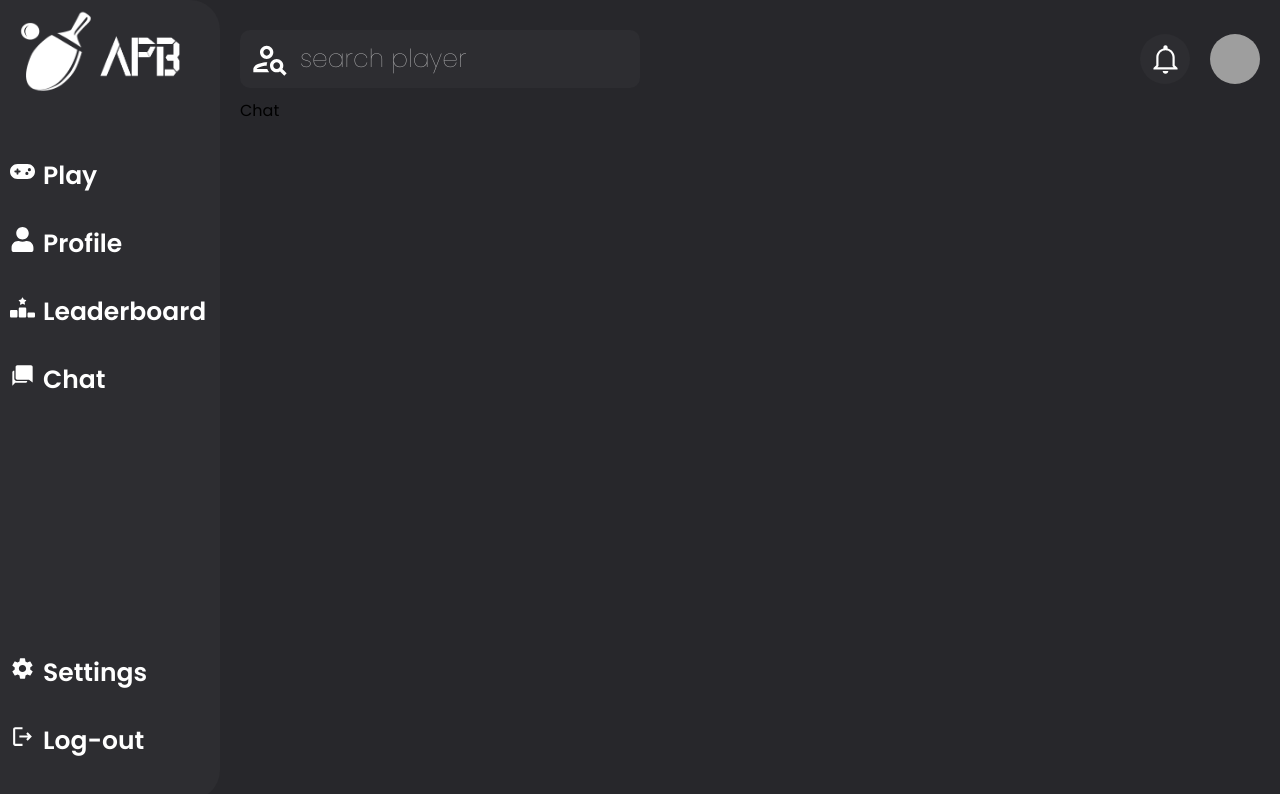
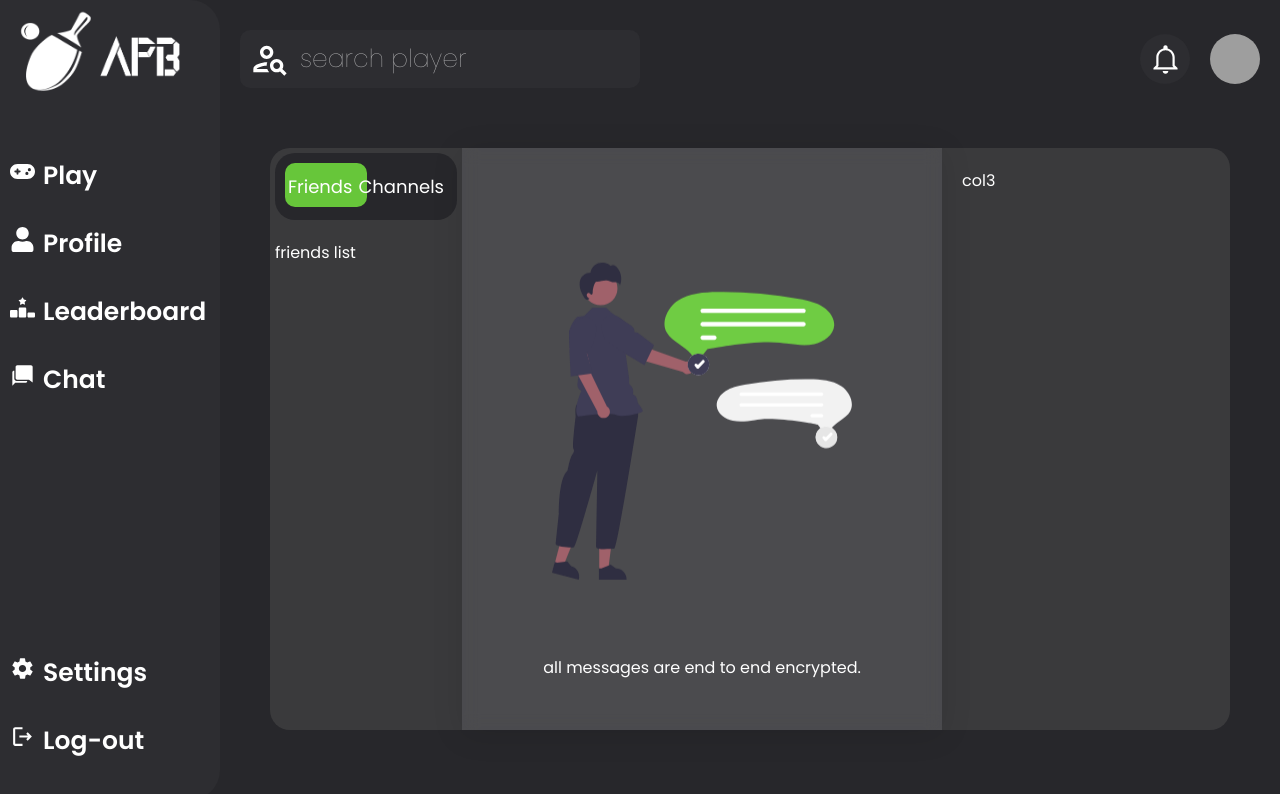
Before and after one commit to YassineElHajjami0/Trenscendence, a Next.js app: page /chat in a window 1280 px wide. Shown: the top 794 px of the page. Built offline with nearby package versions, Linux system fonts and the light colour scheme; grey boxes are pictures that could not be loaded.

Commit message:
working on chat

```diff
--- /dev/null
+++ b/app/chat/chat.css
@@ -0,0 +1,117 @@
+.chat_channels_container {
+  color: #ffffff;
+  display: flex;
+  height: 100%;
+  border-radius: 20px;
+  padding: 100px 200px;
+}
+.chat_channels_container .col1 {
+  width: 20%;
+  background-color: #4f4e4e80;
+  border-top-left-radius: inherit;
+  border-bottom-left-radius: inherit;
+  padding: 20px;
+}
+.chat_channels_container .col1 .switcher {
+  display: flex;
+  justify-content: space-around;
+  background-color: #27272b;
+  padding: 20px 10px;
+  text-align: center;
+  border-radius: 20px;
+  position: relative;
+  margin-bottom: 20px;
+}
+.chat_channels_container .col1 .switcher button {
+  color: white;
+  background-color: transparent;
+  font-size: 20px;
+  border: none;
+  outline: none;
+  cursor: pointer;
+  z-index: 2;
+}
+.chat_channels_container .col1 .switcher .selectedColor {
+  position: absolute;
+  width: 45%;
+  height: 65%;
+  border-radius: 10px;
+  z-index: 1;
+  top: 10px;
+  background-color: #67c63a;
+  transition: 0.3s;
+}
+.chat_channels_container .col1 .switcher .selectedColor .toleft {
+  transition: 0.3s;
+  animation: toleft 1s ease-in-out 1;
+  /* left: 10px; */
+}
+.chat_channels_container .col1 .switcher .selectedColor .toright {
+  transition: 0.3s;
+  right: 15px;
+}
+@keyframes toleft {
+  0% {
+    right: 15px;
+  }
+  100% {
+    left: 10px;
+  }
+}
+
+.chat_channels_container .col2 {
+  width: 50%;
+}
+.chat_channels_container .col3 {
+  width: 30%;
+  background-color: #4f4e4e80;
+  border-top-right-radius: inherit;
+  border-bottom-right-radius: inherit;
+  padding: 20px;
+}
+
+.chat_channels_container .col2 .svgHolder {
+  padding: 50px 0;
+  background: rgba(255, 255, 255, 0.17);
+  box-shadow: 0 4px 30px rgba(0, 0, 0, 0.1);
+  backdrop-filter: blur(7.8px);
+  -webkit-backdrop-filter: blur(7.8px);
+  display: flex;
+  flex-direction: column;
+  justify-content: center;
+  align-items: center;
+  height: 100%;
+}
+.chat_channels_container .col2 .svgHolder .svgImage {
+  flex: 1;
+  transition: 0.3s;
+  animation: updown 2s ease-in-out infinite;
+}
+@keyframes updown {
+  50% {
+    transform: translateY(-10px);
+  }
+}
+
+@media (max-width: 1440px) {
+  .chat_channels_container {
+    padding: 50px 30px;
+  }
+  .chat_channels_container .col1 {
+    padding: 5px;
+  }
+  .chat_channels_container .col1 .switcher button {
+    font-size: 18px;
+  }
+}
+@media (max-width: 1024px) {
+  .chat_channels_container {
+    padding: 50px 30px;
+  }
+  .chat_channels_container .col1 {
+    padding: 5px;
+  }
+  .chat_channels_container .col1 .switcher button {
+    font-size: 18px;
+  }
+}
--- a/app/chat/page.tsx
+++ b/app/chat/page.tsx
@@ -1,9 +1,66 @@
-import React from 'react'
+"use client";
+import React, { useState } from "react";
+import "./chat.css";
+import Image from "next/image";
 
 const Chat = () => {
+  const [mode, setMode] = useState("friends");
+  const [selectedFriend, setSelectedFriend] = useState("none");
+  const [selectedChannel, setSelectedChannel] = useState("none");
+
   return (
-    <div>Chat</div>
-  )
-}
+    <div className="chat_channels_container">
+      <div className="col1">
+        <div className="switcher">
+          <span
+            className={`selectedColor ${mode ? "toleft" : "toright"}`}
+            style={mode == "friends" ? { left: "10px" } : { right: "15px" }}
+          ></span>
+          <button
+            onClick={() => {
+              setMode("friends");
+            }}
+          >
+            Friends
+          </button>
+          <button
+            onClick={() => {
+              setMode("channels");
+            }}
+          >
+            Channels
+          </button>
+        </div>
+        {/* show friends list or channels list */}
+        {mode == "friends" ? (
+          <div className="friendsList">friends list</div>
+        ) : (
+          <div className="channelsList">channels list</div>
+        )}
+      </div>
+      <div className="col2">
+        {/* show selected friend chat or selected channel chat */}
+        {mode == "friends" && selectedFriend != "none" ? (
+          <div className="selectedFriendChat">friend chat</div>
+        ) : mode == "channels" && selectedChannel != "none" ? (
+          <div className="selectedChannelChat">channelchat</div>
+        ) : (
+          <div className="svgHolder">
+            {/* animated svg image until u select some :) */}
+            <Image
+              className="svgImage"
+              src={"/manageChat.svg"}
+              width={300}
+              height={300}
+              alt="select a chat :)"
+            />
+            <p>all messages are end to end encrypted.</p>
+          </div>
+        )}
+      </div>
+      <div className="col3">col3</div>
+    </div>
+  );
+};
 
-export default Chat
+export default Chat;
--- a/app/globals.css
+++ b/app/globals.css
@@ -16,6 +16,7 @@ body {
   display: flex;
   width: 100svw;
   height: 100svh;
+  color: white;
 }
 
 nav {
@@ -479,6 +480,7 @@ nav {
 }
 .latest-games .header .see-all {
   text-decoration: none;
+  color: white;
 }
 .latest-games .header .see-all h3:hover {
   transition: 0.3s;
```
Also changed, not shown: app/latest-games/latest-games.css (+10 -10 lines), public/manageChat.svg (added), 1 other file (tests, documents, lock files or other folders).
